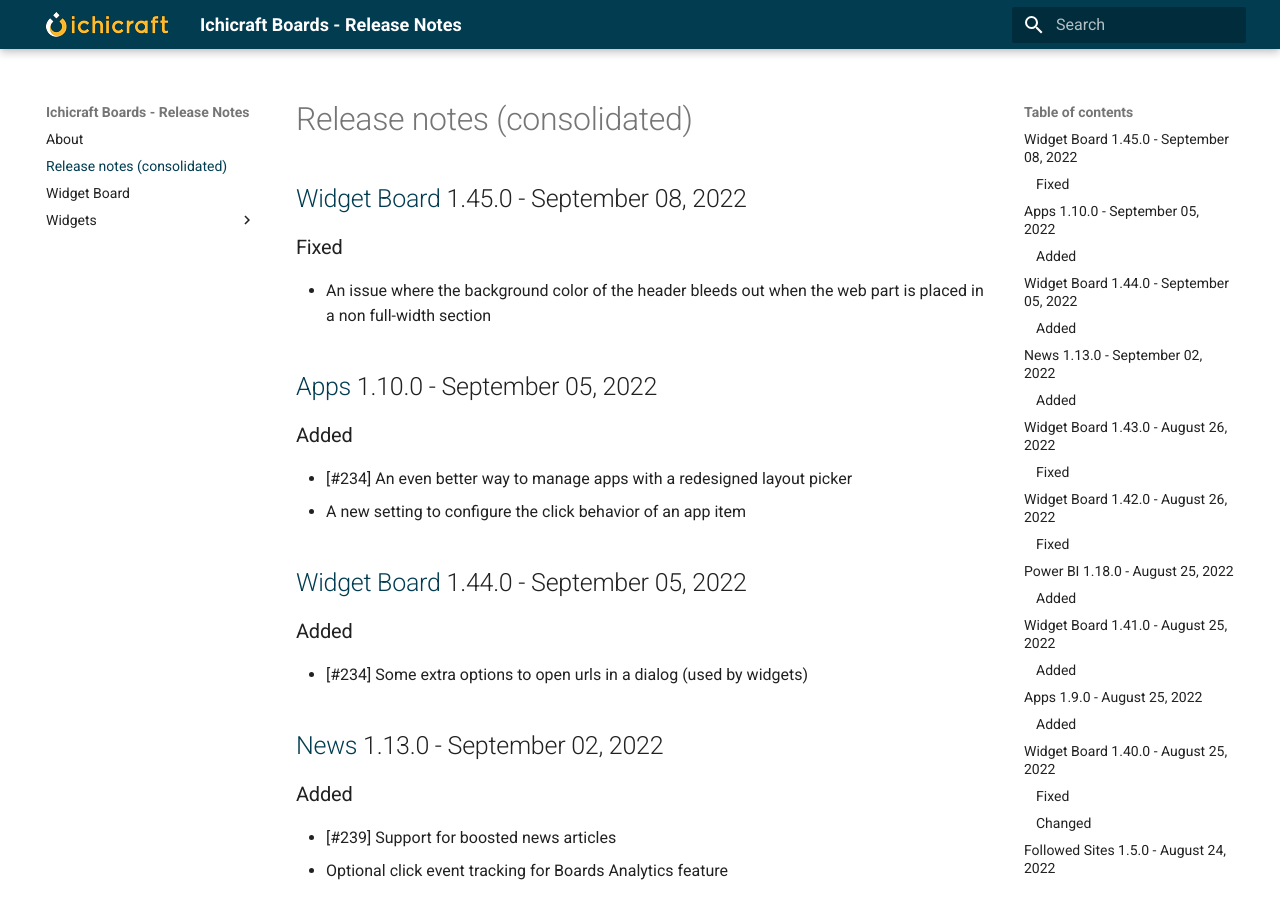
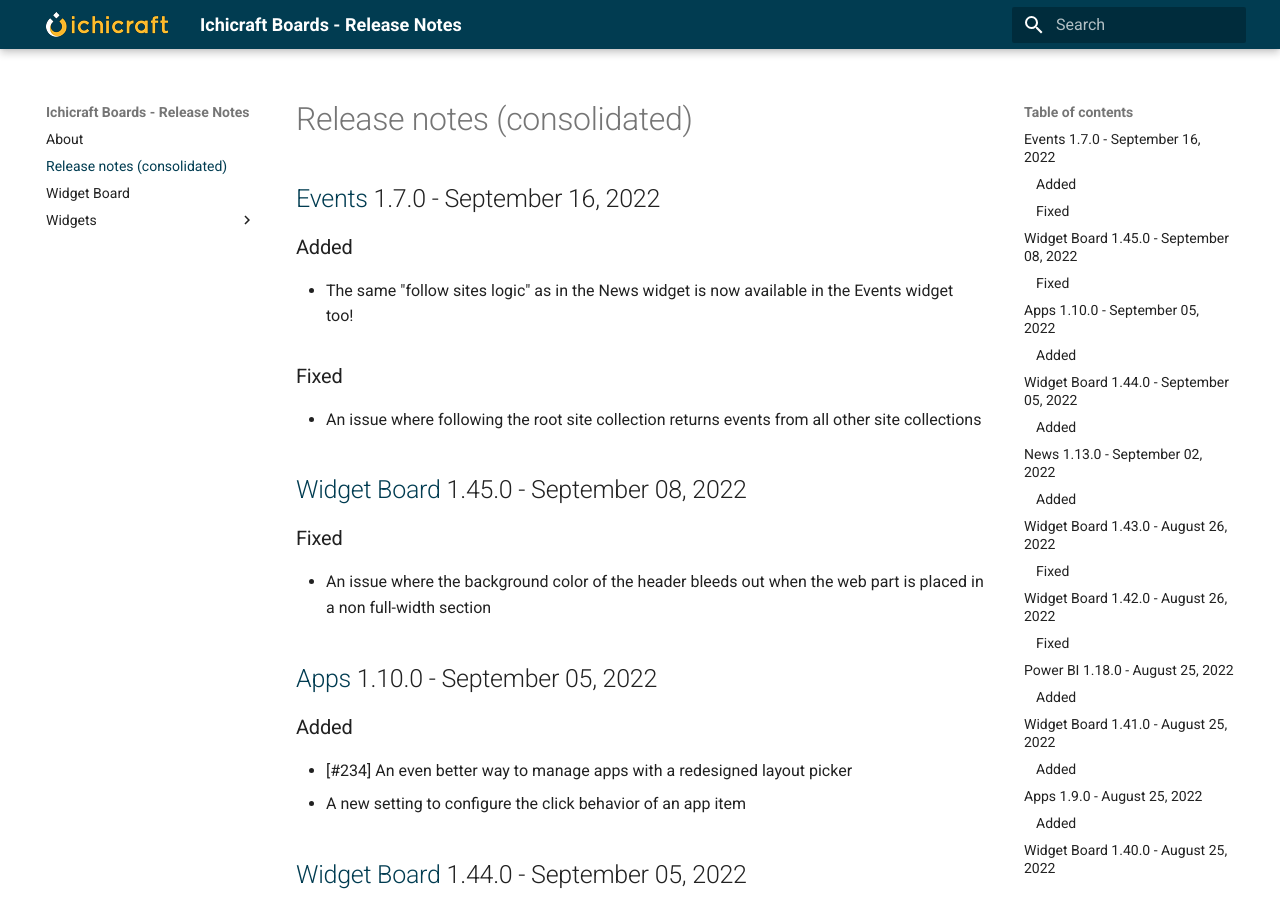
Before and after one commit to ichicraft/widgets-docs, an MkDocs documentation site: the page built from docs/Release-notes-(consolidated).md, in a window 1280 px wide and 900 px high. Built offline with MkDocs 1.6.1 and Material for MkDocs 9.7.7, drawn with Linux system fonts in a browser that asks for light colours.

Commit message:
Release notes updated by BuildService

```diff
--- a/docs/Release-notes-(consolidated).md
+++ b/docs/Release-notes-(consolidated).md
@@ -1,3 +1,11 @@
+## [Events](./Widgets/Events.md) 1.7.0 - September 16, 2022
+
+### Added
+- The same &quot;follow sites logic&quot; as in the News widget is now available in the Events widget too!
+
+### Fixed
+- An issue where following the root site collection returns events from all other site collections
+
 ## [Widget Board](./Widget Board.md) 1.45.0 - September 08, 2022
 
 ### Fixed
```
Also changed, not shown: docs/Widgets/Events.md (+8 -0 lines).
